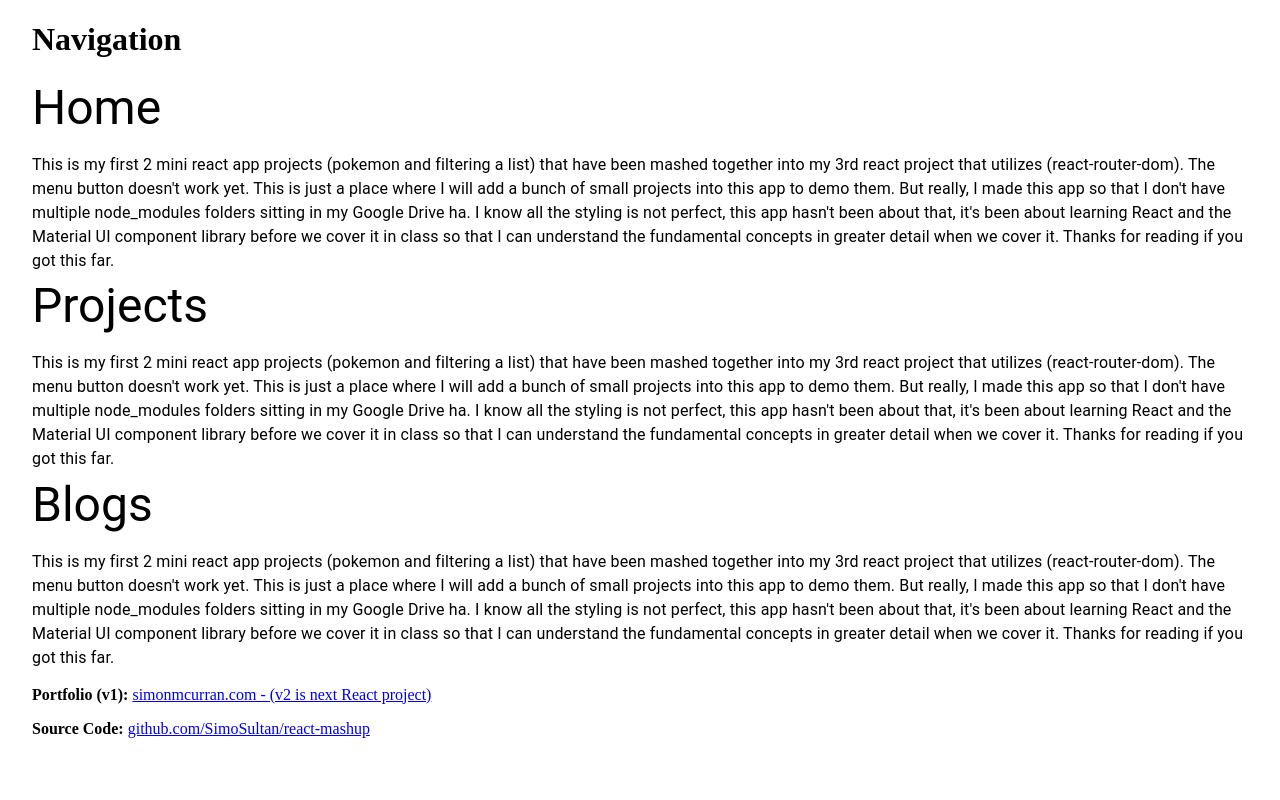
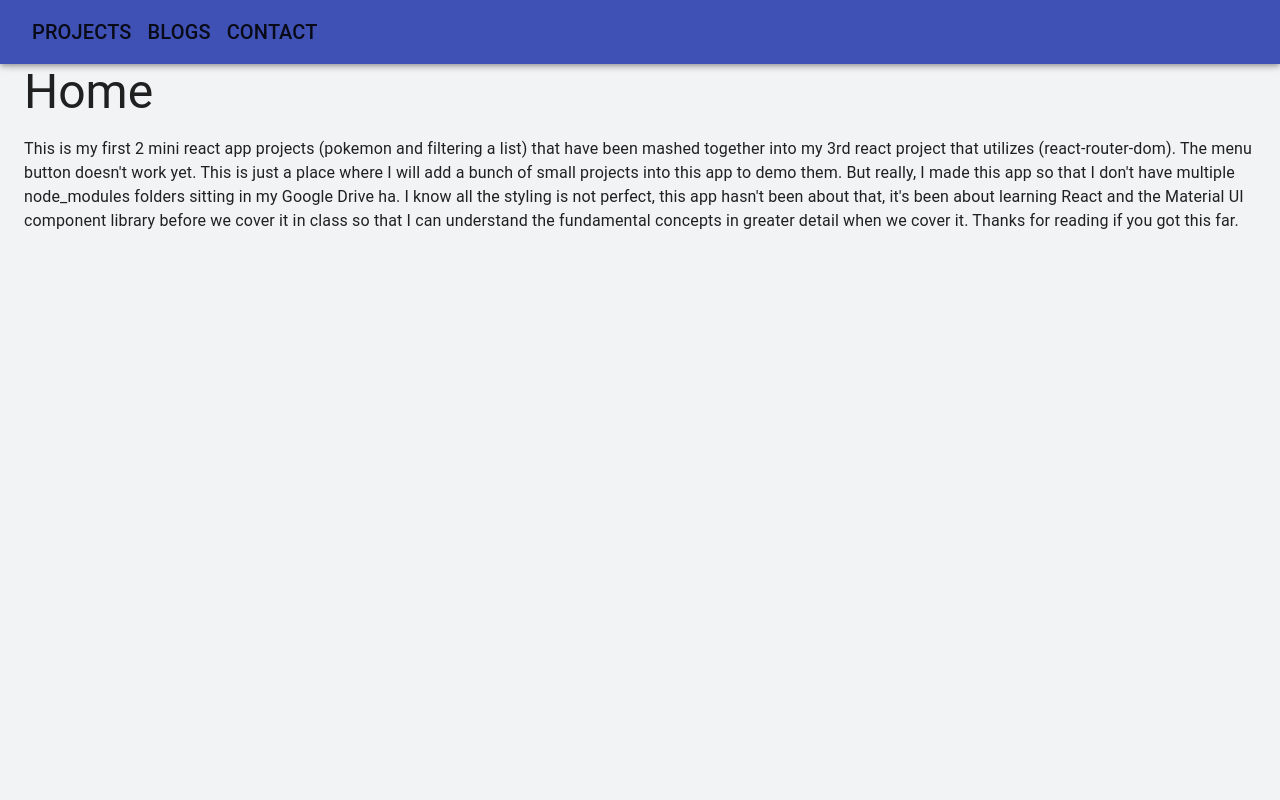
Before and after one commit to SimoSultan/portfolio_v2, a React (Create React App) app: page / in a window 1280 px wide. Shown: the top 800 px of the page. Built offline with nearby package versions, Linux system fonts and the light colour scheme.

Commit message:
added background colours and full heights to each component

```diff
--- a/src/components/blogs/Blogs.js
+++ b/src/components/blogs/Blogs.js
@@ -6,6 +6,8 @@ function Blogs() {
 
 
   return (
+
+    <div style={{ height: '100vh', margin: 0, padding: 0, background: '#304153' }}>
       <Container>
         <Typography variant="h3" gutterBottom>
           Blogs
@@ -19,6 +21,7 @@ function Blogs() {
         </Typography>
         <Footer />
       </Container>
+    </div>
 
   );
 }
--- a/src/components/home/Home.js
+++ b/src/components/home/Home.js
@@ -1,16 +1,21 @@
 import React from 'react';
-import { Container, Typography } from '@material-ui/core';
 import Navigation from '../other/Navigation';
+
+import Container from '@material-ui/core/Container';
+import Typography from '@material-ui/core/Typography';
 
 function Home() {
 
 
   return (
+
+    <div style={{ height: '100vh', margin: 0, padding: 0, background: '#F2F3F5'}}>
       <Container>
         <Navigation />
         <Typography variant="h3" gutterBottom>
           Home
         </Typography>
+
         <Typography variant="body1" gutterBottom>
           This is my first 2 mini react app projects (pokemon and filtering a list) that have been mashed together into my 3rd react project that utilizes (react-router-dom).
           The menu button doesn't work yet. This is just a place where I will add a bunch of small projects into this app to demo them. But really, I made this app so that I
@@ -19,6 +24,7 @@ function Home() {
           Thanks for reading if you got this far.
         </Typography>
       </Container>
+    </div>
 
   );
 }
--- a/src/components/other/Navigation.js
+++ b/src/components/other/Navigation.js
@@ -1,14 +1,64 @@
 import React from "react";
+import PropTypes from 'prop-types';
+import AppBar from '@material-ui/core/AppBar';
+import Toolbar from '@material-ui/core/Toolbar';
+import Typography from '@material-ui/core/Typography';
+import CssBaseline from '@material-ui/core/CssBaseline';
+import useScrollTrigger from '@material-ui/core/useScrollTrigger';
+import Box from '@material-ui/core/Box';
+import Container from '@material-ui/core/Container';
+import Slide from '@material-ui/core/Slide';
+import Button from '@material-ui/core/Button';
+
+export default function Navigation(props) {
+  return (
+    <React.Fragment>
+      <CssBaseline />
+      <HideOnScroll {...props}>
+        <AppBar>
+          <Toolbar>
+
+            <Button>
+              <Typography variant="h6">projects</Typography>
+            </Button>
+
+            <Button>
+              <Typography variant="h6">blogs</Typography>
+            </Button>
+
+            <Button>
+              <Typography variant="h6">contact</Typography>
+            </Button>
+
+          </Toolbar>
+        </AppBar>
+      </HideOnScroll>
+      <Toolbar />
+    </React.Fragment>
+  );
+}
 
 
 
-function Navigation() {
+function HideOnScroll(props) {
+  const { children, window } = props;
+  // Note that you normally won't need to set the window ref as useScrollTrigger
+  // will default to window.
+  // This is only being set here because the demo is in an iframe.
+  const trigger = useScrollTrigger({ target: window ? window() : undefined });
 
   return (
-
-    <h1>Navigation</h1>
-
+    <Slide appear={false} direction="down" in={!trigger}>
+      {children}
+    </Slide>
   );
 }
 
-export default Navigation;
+HideOnScroll.propTypes = {
+  children: PropTypes.element.isRequired,
+  /**
+   * Injected by the documentation to work in an iframe.
+   * You won't need it on your project.
+   */
+  window: PropTypes.func,
+};
--- a/src/components/projects/Projects.js
+++ b/src/components/projects/Projects.js
@@ -5,6 +5,8 @@ function Projects() {
 
 
   return (
+
+    <div style={{ height: '100vh', margin: 0, padding: 0}}>
       <Container>
         <Typography variant="h3" gutterBottom>
           Projects
@@ -17,6 +19,7 @@ function Projects() {
           Thanks for reading if you got this far.
         </Typography>
       </Container>
+    </div>
 
   );
 }
```
Also changed, not shown: 1 other file (tests, documents, lock files or other folders). Lines whose indentation alone changed are shown as unchanged.
